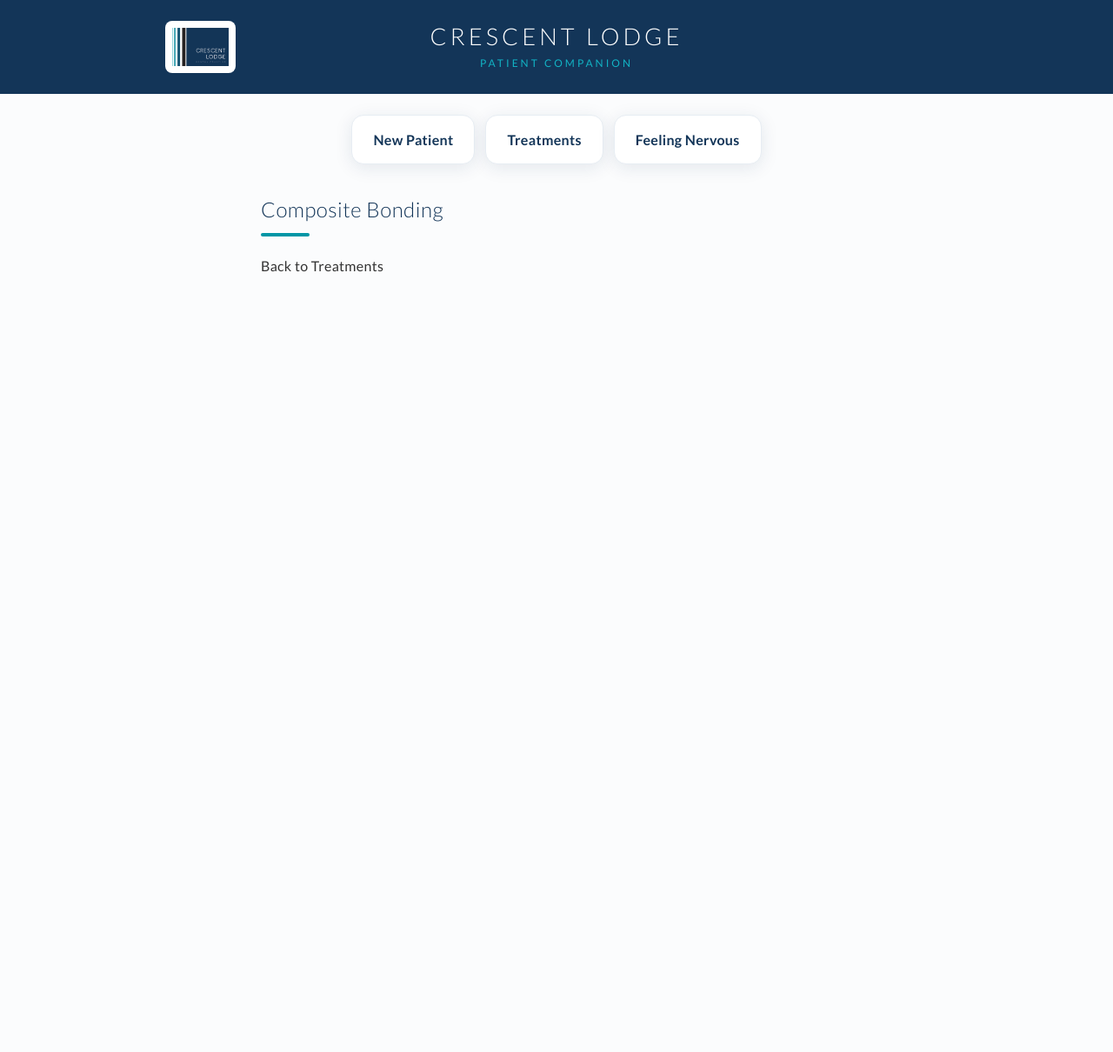
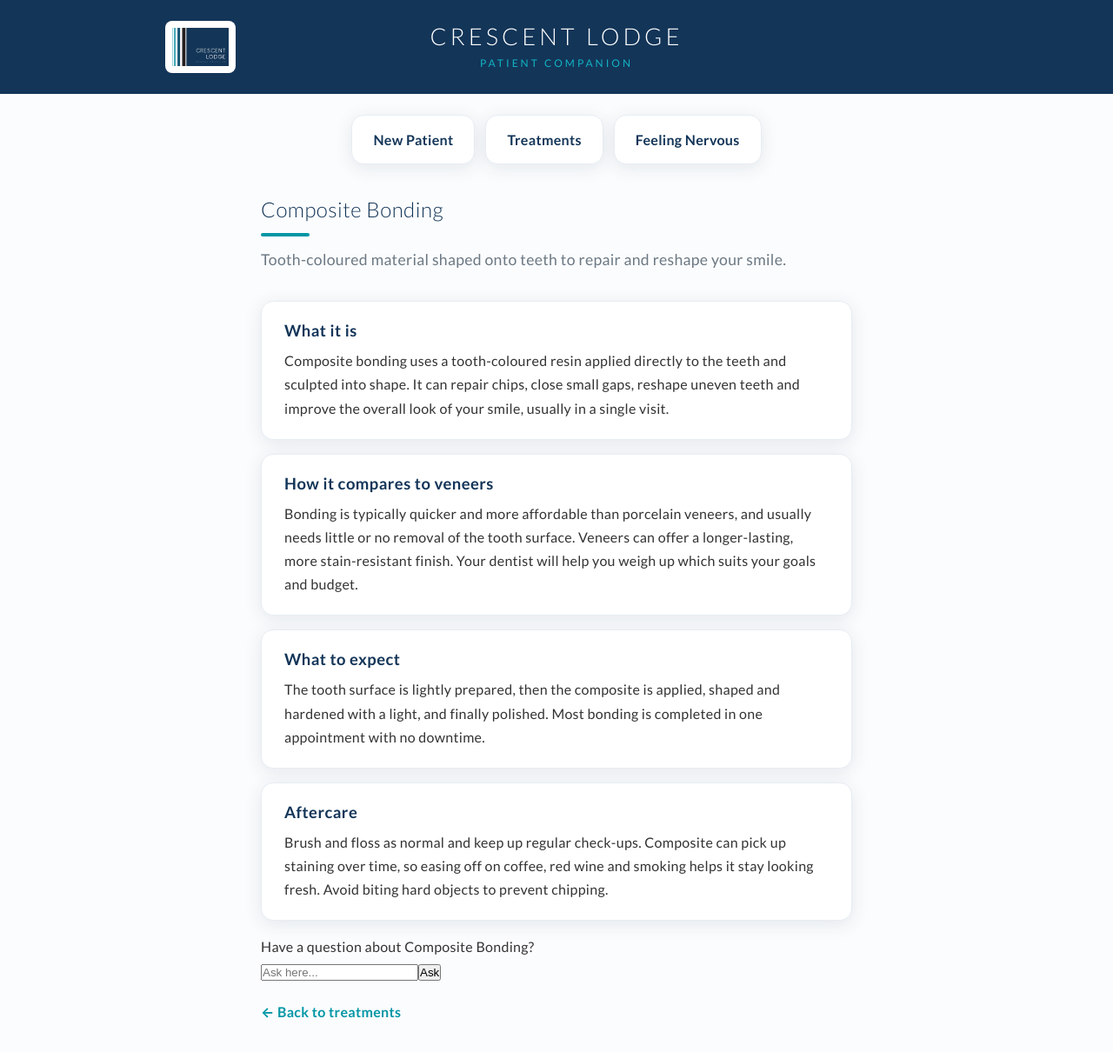
Before and after one commit to ykbhrn/patient-companion, a React (Vite) app: page /treatments/bonding in a window 1280 px wide. Shown: the top 1210 px of the page at 87% size. Before the commit the page ends 800 px from the top, so only its background shows below. Built offline with nearby package versions, Linux system fonts and the light colour scheme.

Commit message:
Add contextual AskBox to treatment pages

```diff
--- a/src/components/Treatment.jsx
+++ b/src/components/Treatment.jsx
@@ -7,6 +7,16 @@ function Treatment() {
   const data = treatments[treatment];
 
   if (!data) {
+    return (
+      <div className="page">
+        <p>Treatment not found.</p>
+        <Link to="/treatments" className="back-link">
+          ← Back to treatments
+        </Link>
+      </div>
+    );
+  }
+
   return (
     <div className="page">
       <h2>{data.name}</h2>
@@ -21,7 +31,9 @@ function Treatment() {
 
       <AskBox
         topic={data.name}
-          context={`${data.name}: ${data.tagline} ${data.sections.map((s) => s.heading + " - " + s.body).join(" ")}`}
+        context={`${data.name}: ${data.tagline} ${data.sections
+          .map((s) => s.heading + " - " + s.body)
+          .join(" ")}`}
       />
 
       <Link to="/treatments" className="back-link">
@@ -31,13 +43,4 @@ function Treatment() {
   );
 }
 
-  return (
-    <div>
-      <h2>{data.name}</h2>
-      <p>{data.description}</p>
-      <Link to="/treatments">Back to Treatments</Link>
-    </div>
-  );
-}
-
 export default Treatment;
```
Lines whose indentation alone changed are shown as unchanged.
